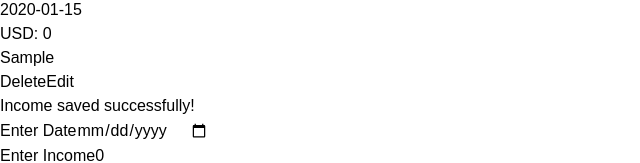
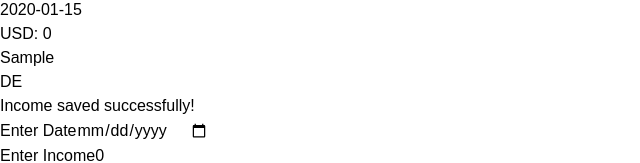
Before and after one commit to Chikadibia24/income-tracker-nc, a Next.js app: page / in a window 1280 px wide. Both pictures are taken after typing "2020-01-15", "Sample" into the empty fields and a click on the button "Save". Shown: the part 166-329 px from the top of the page, without its empty margins (0-640 px from the left). Built offline with nearby package versions, Linux system fonts and the light colour scheme.

Commit message:
Redesign Delete and Edit Buttons

```diff
--- a/src/app/components/date-day.js
+++ b/src/app/components/date-day.js
@@ -60,19 +60,19 @@ const DateDay = ({ datum, onEdit, onDelete }) => {
                   </div>
                 </div>
 
-                <div className="buttons-wrapper w-[100%] flex items-center justify-center gap-[50px]">
+                <div className="buttons-wrapper w-[100%] flex items-center justify-between gap-[15px]">
                   <button
                     onClick={() => onDelete(index)}
-                    className="text-[16px] text-[#2b0606] font-[600] w-[78px] h-[33px] bg-[red] border border-[#272727] rounded"
+                    className="text-[15px] text-[red] font-[600] flex items-center justify-center w-[25px] h-[25px] pt-[2px] bg-[#f1f5f9] border border-[red] rounded"
                   >
-                    Delete
+                    D
                   </button>
 
                   <button
                     onClick={() => onEdit(index)}
-                    className="text-[16px] font-[600] text-[#2beeba] w-[80px] h-[34px] bg-[teal] border border-[#272727] rounded"
+                    className="text-[15px] font-[600] text-[teal] flex items-center justify-center w-[25px] h-[25px] pt-[2px] bg-[#f1f5f9] border border-[teal] rounded"
                   >
-                    Edit
+                    E
                   </button>
                 </div>
               </div>
```
